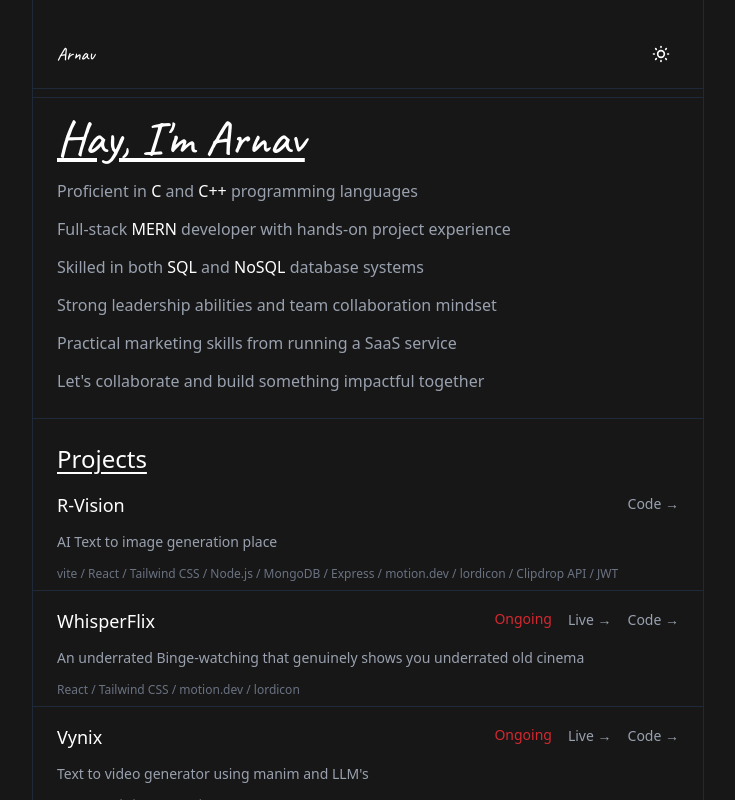
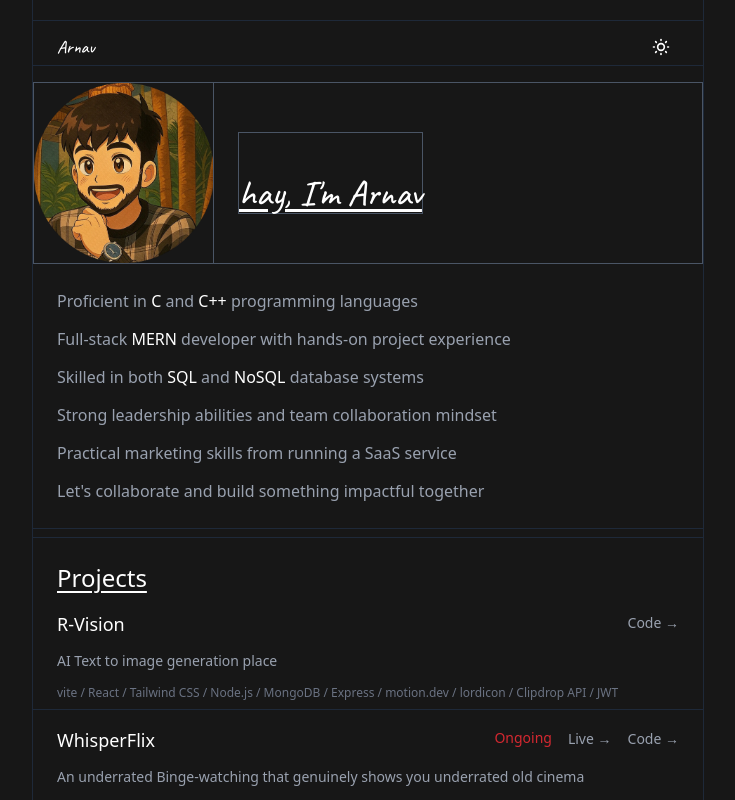
Before and after one commit to Arnav270803/MyPortfolio, a React (Vite) app: page / in a window 1280 px wide. Shown: the top 800 px of the page, without its empty margins (272-1007 px from the left). Built offline with nearby package versions, Linux system fonts and the light colour scheme; some icons are missing.

Commit message:
Added some minor border here and there

```diff
--- a/src/App.jsx
+++ b/src/App.jsx
@@ -17,11 +17,12 @@ const App = () => {
       <div className={`${isDark ? 'bg-neutral-900 text-white' : 'bg-zinc-50 text-gray-900'} min-h-screen transition-colors duration-300`}>
         <div className={`max-w-2xl border-l border-r ${isDark ? 'border-gray-800' : 'border-neutral-200'} mx-auto py-5`}>
           <Navbar isDark={isDark} toggleTheme={toggleTheme} />
-          <div className='mt-2'>
-            <Logos isDark={isDark}/>
-          </div>
+
           <div className='mt-4'>
             <MyIntro isDark={isDark} />
+          </div>
+                    <div className='mt-2'>
+            <Logos isDark={isDark}/>
           </div>
           <div className='mt-6'>
             <Sideprojects isDark={isDark} />
--- a/src/Component/Logos.jsx
+++ b/src/Component/Logos.jsx
@@ -24,28 +24,6 @@ const Logos = ({ isDark }) => {
               colors="primary:#545454,secondary:#08a88a"
               style={{ width: '20px', height: '20px' }}
             ></lord-icon>
-          )}
-        </a>
-      </span>
-
-      <span className="cursor-pointer">
-        <a href="https://x.com/Bokinsha">
-          {isDark ? (
-            <lord-icon
-              src="https://cdn.lordicon.com/yizwahhw.json"
-              trigger="hover"
-              stroke="bold"
-              colors="primary:#ffffff,secondary:#08a88a"
-              style={{ width: '20px', height: '20px' }}
-            ></lord-icon>
-          ) : (
-            <lord-icon
-                src="https://cdn.lordicon.com/yizwahhw.json"
-                trigger="hover"
-                colors="primary:#242424,secondary:#08a88a"
-                style={{ width: '20px', height: '20px' }}>
-              </lord-icon>
-
           )}
         </a>
       </span>
--- a/src/Component/MyIntro.jsx
+++ b/src/Component/MyIntro.jsx
@@ -8,14 +8,31 @@ const MyIntro = ({ isDark }) => {
         rel="stylesheet"
       />
 
-    <div className="w-full px-6 ">
-      <h1 className={`text-5xl underline underline-offset-4 cursor-pointer font-medium mb-4 ${isDark ? 'text-white' : 'text-gray-900'}`}
+      <div className="w-full">
+        <div className={` border ${isDark ? 'border-gray-600' : 'border-gray-300'}`}>{/* main border for image and all the text inside  */}
+        {/* Header section with image and title side by side */}
+        <div className="flex items-center gap-6 ">
+          <div className={`w-[180px] h-[180px] border-r ${isDark ? 'border-gray-600' : 'border-gray-300'}`}>{/*border just for the image  */}
+            <img
+              src="./public/cropped_circle_image.png"
+              width="180"
+              height="180"
+              className="w-full h-full object-cover"
+              alt="Arnav's profile"
+            />
+          </div>
+
+          {/* Title aligned to the right of image */}
+          <div className={`border ${isDark ? 'border-gray-600' : 'border-gray-300'}`}>
+          <h1 className={`text-4xl underline underline-offset-4 mt-10  cursor-pointer font-medium ${isDark ? 'text-white' : 'text-gray-900'}`}
             style={{fontFamily: 'Caveat, cursive'}}>
-            Hay, I'm Arnav
-
+            hay, I'm Arnav
           </h1>
-
-      <div className={`space-y-3 text-base leading-relaxed ${isDark ? 'text-gray-400' : 'text-gray-600'}`}>
+          </div>
+        </div>
+        </div>
+        {/* Description content */}
+        <div className={`space-y-3 px-6 mt-6 text-base leading-relaxed ${isDark ? 'text-gray-400' : 'text-gray-600'}`}>
           <p>
             Proficient in <span className={`font-medium ${isDark ? 'text-white' : 'text-gray-900'}`}>C</span> and{' '}
             <span className={`font-medium ${isDark ? 'text-white' : 'text-gray-900'}`}>C++</span> programming languages
@@ -44,7 +61,8 @@ const MyIntro = ({ isDark }) => {
           </p>
         </div>
       </div>
-    <div className={`border-b border-gray-800 ${isDark ? 'border-gray-800' : 'border-neutral-200'} py-3`}>
+
+      <div className={`border-b ${isDark ? 'border-gray-800' : 'border-neutral-200'} py-3`}>
       </div>
     </>
   );
--- a/src/Component/Navbar.jsx
+++ b/src/Component/Navbar.jsx
@@ -1,5 +1,5 @@
 import React, { useRef, useEffect } from 'react';
-import toggleSound from '../assets/context/select-button-ui-395763.mp3'; // Import the sound file with a valid identifier
+import toggleSound from '../assets/context/select-button-ui-395763.mp3';
 
 const Navbar = ({ isDark, toggleTheme }) => {
   // Create a ref for the audio instance to persist across renders
@@ -23,8 +23,9 @@ const Navbar = ({ isDark, toggleTheme }) => {
         rel="stylesheet"
       />
 
-    <div className={`border-b ${isDark ? 'border-gray-800' : 'border-neutral-200'}`}>
-    <div className='flex justify-between items-center px-6 my-4  mb-4 w-full'>
+      <div className={`border-b border-t ${isDark ? 'border-gray-800' : 'border-neutral-200'}`}>
+        <div className='flex justify-between items-center px-6 pt-2 w-full'>
+          {/* Left side - Name with icon */}
           <div className='flex items-center'>
             <span>
               <lord-icon
@@ -45,11 +46,38 @@ const Navbar = ({ isDark, toggleTheme }) => {
             </a>
           </div>
 
-      <div className='flex items-center gap-6'>
+          {/* Right side - Twitter and Theme toggle */}
+          <div className='flex items-center '>
+            {/* Twitter Icon */}
+            <a
+              href="https://x.com/Bokinsha"
+              className="flex items-center justify-center w-9 h-9 cursor-pointer hover:opacity-80 transition-opacity"
+              aria-label="Twitter/X Profile"
+            >
+              {isDark ? (
+                <lord-icon
+                  src="https://cdn.lordicon.com/yizwahhw.json"
+                  trigger="hover"
+                  stroke="bold"
+                  colors="primary:#ffffff,secondary:#08a88a"
+                  style={{ width: '20px', height: '20px' }}
+                ></lord-icon>
+              ) : (
+                <lord-icon
+                  src="https://cdn.lordicon.com/yizwahhw.json"
+                  trigger="hover"
+                  colors="primary:#242424,secondary:#08a88a"
+                  style={{ width: '20px', height: '20px' }}
+                ></lord-icon>
+              )}
+            </a>
+
+
+
             {/* Theme Toggle Button */}
             <button
-          onClick={handleToggleTheme} // Use new handler to play sound and toggle theme
-          className={`p-2 rounded-lg cursor-pointer transition-colors ${
+              onClick={handleToggleTheme}
+              className={`flex items-center justify-center w-9 h-9 rounded-lg cursor-pointer transition-colors ${
                 isDark ? 'hover:bg-gray-800' : 'hover:bg-gray-100'
               }`}
               aria-label="Toggle theme"
```
Also changed, not shown: public/cropped_circle_image.png (added). Lines whose indentation alone changed are shown as unchanged.
